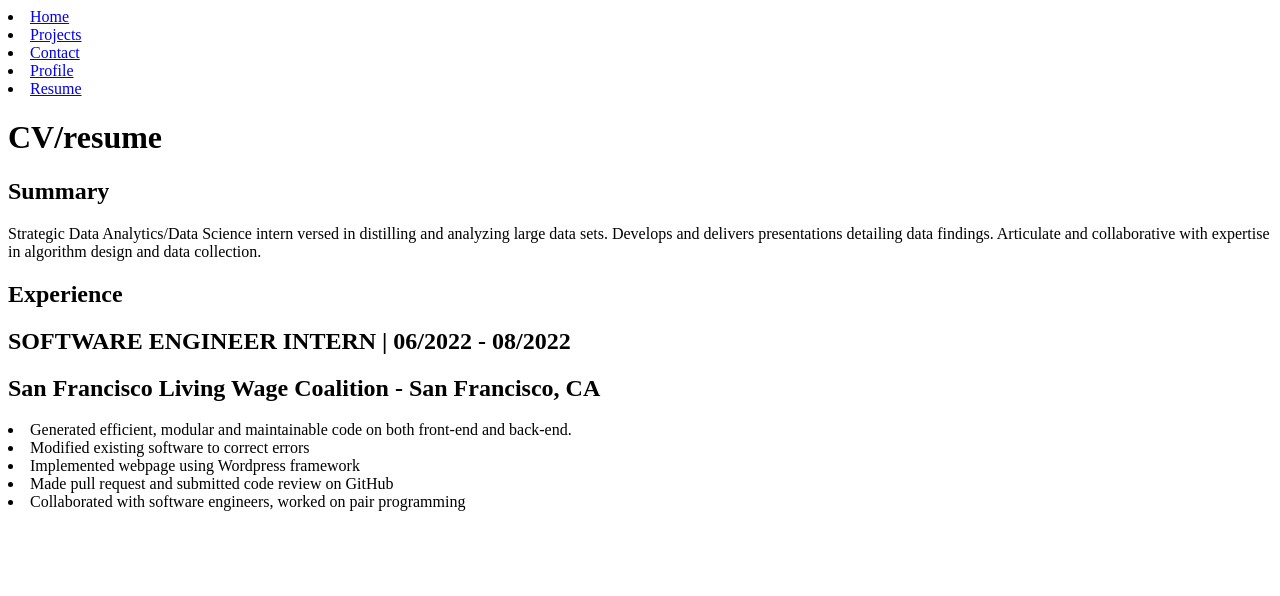
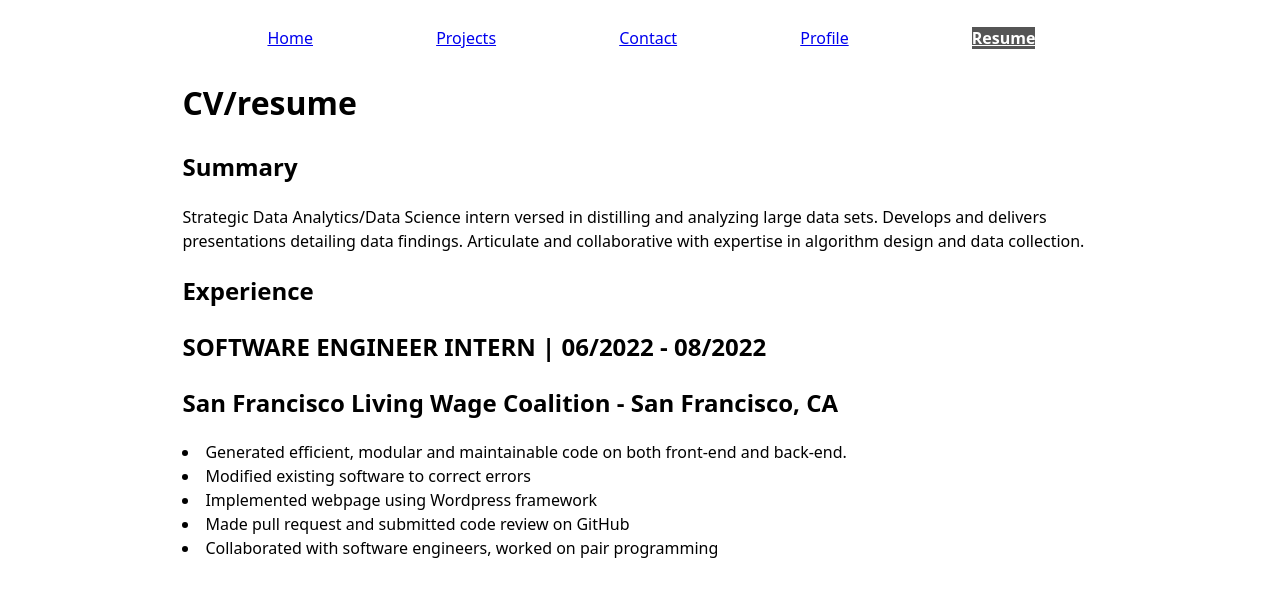
Before and after one commit to tommycho1223/portfolio, a plain HTML site: page cv/index.html in a window 1280 px wide. Drawn offline with Linux system fonts and the light colour scheme; files that its build step writes are made by us from their sources.

Commit message:
Editing style

```diff
--- a/contact/index.html
+++ b/contact/index.html
@@ -1,6 +1,9 @@
 <!DOCTYPE html>
 <html lang="en">
 <head>
+    <link
+        href="style.css"
+        rel="stylesheet" />
     <meta charset="UTF-8">
     <meta name="viewport" content="width=device-width, initial-scale=1.0">
     <title>Contact</title>
--- a/cv/index.html
+++ b/cv/index.html
@@ -1,6 +1,9 @@
 <!DOCTYPE html>
 <html lang="en">
 <head>
+    <link
+        href="style.css"
+        rel="stylesheet" />
     <meta charset="UTF-8">
     <meta name="viewport" content="width=device-width, initial-scale=1.0">
     <title>CV/resume</title>
--- a/style.css
+++ b/style.css
@@ -7,10 +7,28 @@ body {
     margin-inline: auto;
     padding: 10px;
   }
-  .current {
-    font-weight: bold; /* Make the text bold */
-    background-color: #ac1212; /* Highlight the current page with a different background */
-    color: rgb(19, 19, 211); /* Ensure the text is readable */
-    padding: 8px 12px; /* Add spacing like the other links */
-    border-radius: 4px; /* Keep the design consistent */
-}
+
+.current {
+  font-weight: bold; /* Make the text bold */
+  background-color: #555; /* Highlight the current page with a different background */
+  color: white; /* Ensure the text is readable */
+  }
+
+nav.menu {
+  display: flex; /* Enables Flexbox layout */
+  justify-content: space-around; /* Distributes items evenly */
+  padding: 10px; /* Adds padding around the navigation */
+  }
+
+nav.menu {
+  flex: 1; /* Makes all links take up equal space */
+  text-align: center; /* Centers the text inside each link */
+  padding: 8px 12px; /* Adds padding for better spacing */
+  color: white; /* Makes the text white */
+  text-decoration: none; /* Removes underline from the links */
+  transition: background-color 0.3s ease; /* Smooth hover effect */
+  }
+
+nav.menu a:hover {
+  background-color: #555; /* Changes the background color on hover */
+  }
```
Also changed, not shown: projects/index.html (+3 -0 lines).
